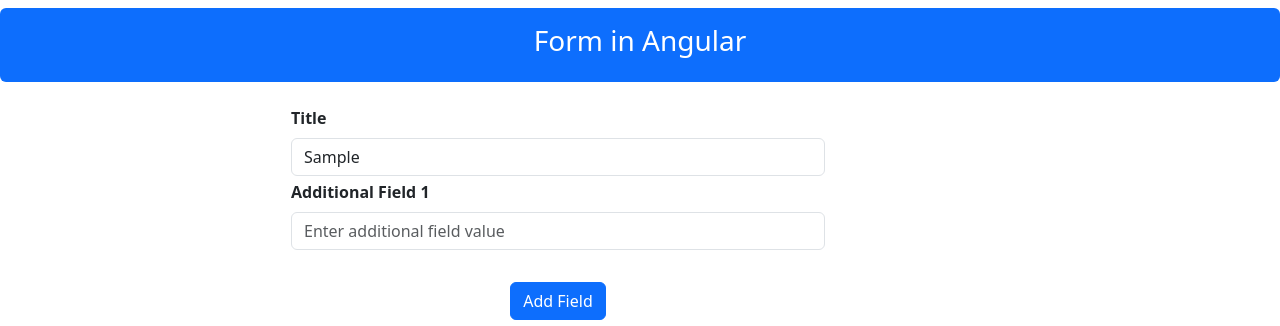
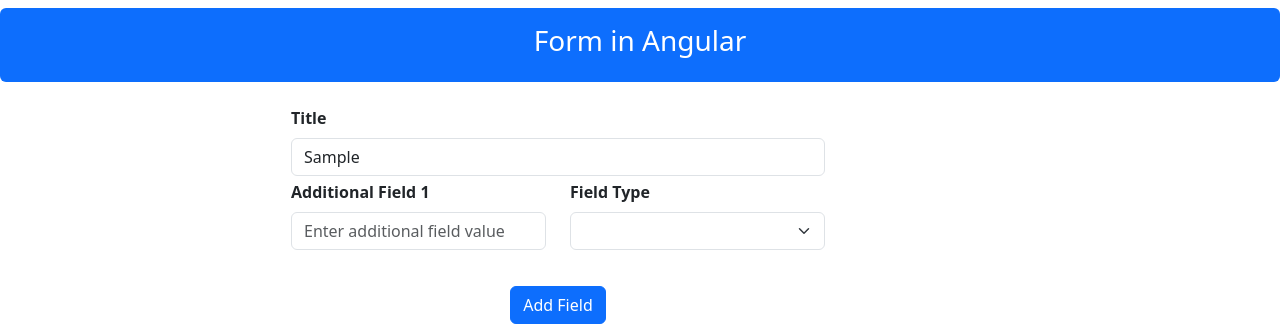
Before and after one commit to Bhondaveharshada/FormPage, an Angular app: page /register in a window 1280 px wide. Both pictures are taken after typing "Sample" into the empty fields and a click on the button "Add Field". Shown: the top 326 px of the page. Built offline with nearby package versions, Linux system fonts and the light colour scheme.

Commit message:
input type field added

```diff
--- a/src/form/form.component.html
+++ b/src/form/form.component.html
@@ -53,10 +53,16 @@
 
   <!-- Dynamic Fields -->
   <div formArrayName="additionalFields" class="col-12">
-    <div *ngFor="let field of additionalFields.controls; let i = index" [formGroupName]="i" class="mb-3">
+    <div
+      *ngFor="let field of additionalFields.controls; let i = index"
+      [formGroupName]="i"
+      class="mb-3 row align-items-center"
+    >
+      <!-- Value Input Field -->
+      <div class="col-md-6">
         <label class="form-label fw-bold">Additional Field {{ i + 1 }}</label>
         <input
-        type="text"
+          [type]="field.get('inputType')?.value || 'text'"
           class="form-control"
           formControlName="value"
           placeholder="Enter additional field value"
@@ -67,7 +73,28 @@
           </span>
         </div>
       </div>
+
+      <!-- Input Type Dropdown -->
+      <div class="col-md-6">
+        <label class="form-label fw-bold">Field Type</label>
+        <select
+          class="form-select"
+          formControlName="inputType"
+        >
+          <option value="text">Text</option>
+          <option value="number">Number</option>
+          <option value="email">Email</option>
+          <option value="password">Password</option>
+        </select>
+        <div class="text-danger mt-1">
+          <span *ngIf="field.get('inputType')?.hasError('required') && field.get('inputType')?.touched">
+            Please select a field type!
+          </span>
         </div>
+      </div>
+    </div>
+  </div>
+
 </div>
 
 
@@ -81,7 +108,7 @@
 <!--     Dynamically Generated Dropdowns
     <div *ngFor="let field of fields; let i = index" class="row mb-3 align-items-center">
       <div class="col-md-4">
-        <!-- Dropdown for selecting field type
+         Dropdown for selecting field type
         <select #dropdown (change)="updateFieldType(i, dropdown.value)" class="form-select">
           <option value="string" [selected]="field === 'string'">String</option>
           <option value="number" [selected]="field === 'number'">Number</option>
@@ -90,7 +117,7 @@
         </select>
       </div>
       <div class="col-md-8">
-        <!-- Display selected type
+         Display selected type
         <span>You selected: {{ field }}</span>
       </div>
     </div> -->
--- a/src/form/form.component.ts
+++ b/src/form/form.component.ts
@@ -26,6 +26,9 @@ export class FormComponent implements OnInit {
         title:['',[Validators.required,Validators.minLength(2),Validators.maxLength(10)]],
         additionalFields: this._fb.array([]), // Dynamic fields
       });
+
+
+
     }
 
     // Getter for additionalFields
@@ -36,7 +39,8 @@ export class FormComponent implements OnInit {
 
     addField(): void {
       const newField = this._fb.group({
-        value: ['', Validators.required], // Add validation as needed
+        value: ['', Validators.required],
+        inputType:['',Validators.required]
       });
       this.additionalFields.push(newField);
     }
--- a/src/formgenerate/formgenerate.component.html
+++ b/src/formgenerate/formgenerate.component.html
@@ -24,7 +24,7 @@
         [formGroupName]="i"
         class="col-md-6"
       >
-        <label class="form-label fw-bold">  {{ field }}</label>
+        <label class="form-label fw-bold">  {{ field['value'] }}</label>
         <input
           type="text"
           class="form-control"
--- a/src/formgenerate/formgenerate.component.ts
+++ b/src/formgenerate/formgenerate.component.ts
@@ -43,7 +43,7 @@ export class FormgenerateComponent {
     this.formService.getFormFields(id).subscribe({
       next:(response:any)=>{
         this.formData=response.result
-        this.fields=response.result.additionalFields.map((field: any) => field.value);
+        this.fields = response.result.additionalFields
         console.log("fields",this.fields);
 
         console.log("formfields",this.formData);
@@ -52,12 +52,11 @@ export class FormgenerateComponent {
           additionalFields: this.fb.array(
             this.formData.additionalFields.map((field: any) =>
               this.fb.group({
-                value: ['', Validators.required], // Pre-fill values
+                value: [field.value, Validators.required], // Pre-fill values
               })
             )
           ),
         });
-        console.log("preiview from",this.previewForm);
 
       },error: (err:any)=>{
         console.error("error fetching fields",err);
@@ -81,12 +80,7 @@ export class FormgenerateComponent {
         next:(res:any)=>{
           console.log("stored successfully",res.result);
           const id = res.result._id
-          this.formService.getForm(id).subscribe({
-            next:(res:any)=>{
-              console.log("formdata",res);
 
-            }
-          })
 
 
         },error :(err:any)=>{
```
Lines whose indentation alone changed are shown as unchanged.
